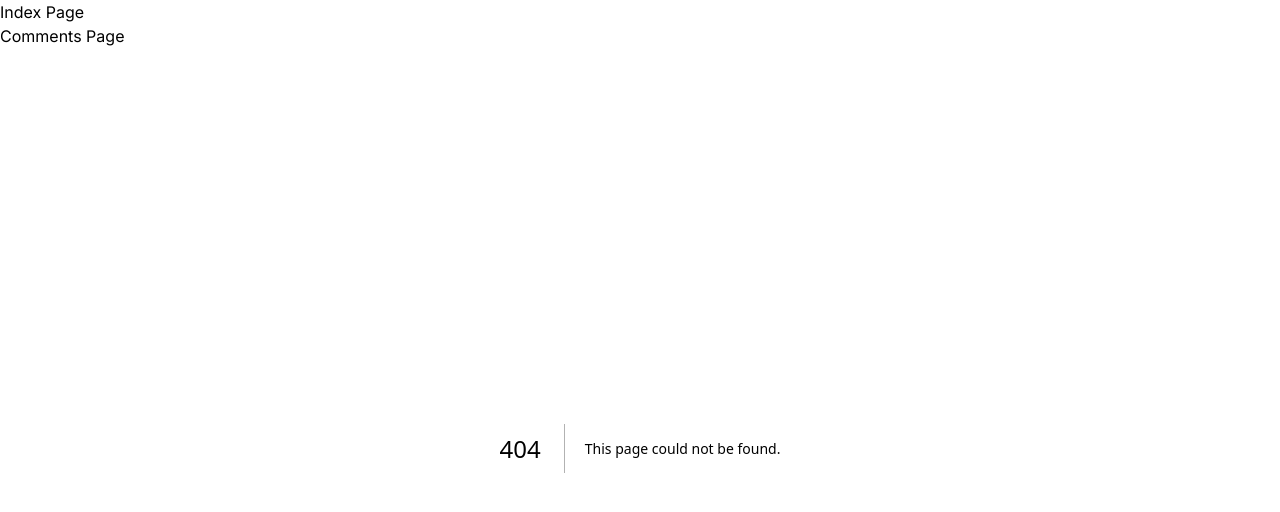
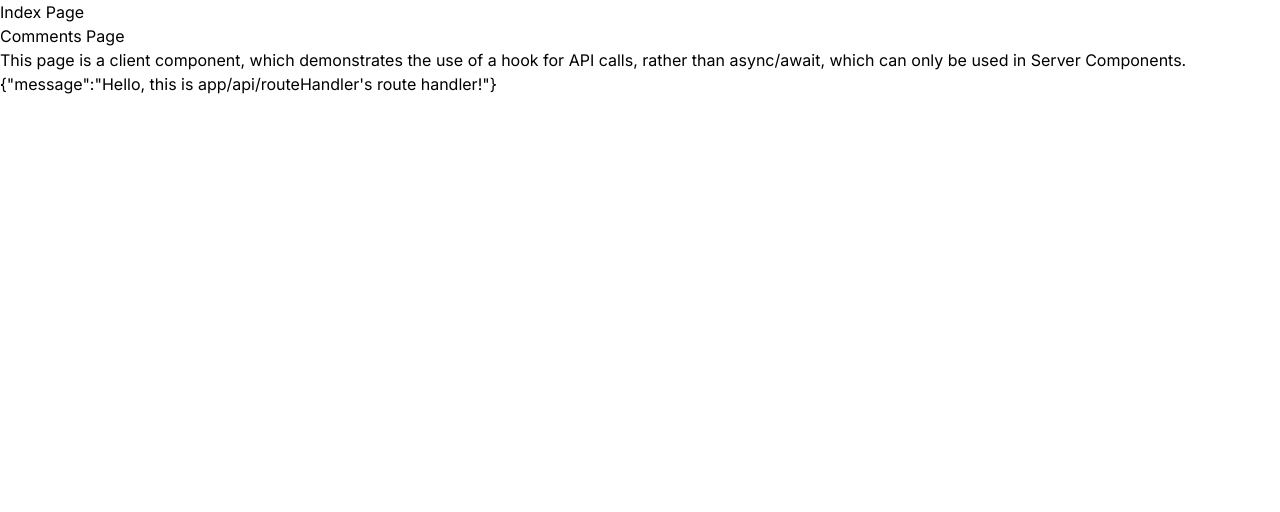
Before and after one commit to shakacode/nextjs-demo, a Next.js app: page /route-handler-test in a window 1280 px wide. Before the commit this address had no page. Shown: the top 512 px of the page. Built offline with nearby package versions, Linux system fonts and the light colour scheme.

Commit message:
Add route-handler demo

```diff
--- /dev/null
+++ b/app/api/routeHandler/route.ts
@@ -0,0 +1,3 @@
+export async function GET() {
+  return Response.json({ message: "Hello, this is app/api/routeHandler's route handler!" })
+}
--- /dev/null
+++ b/app/route-handler-test/page.tsx
@@ -0,0 +1,23 @@
+"use client"
+
+import useSWR from 'swr'
+
+const fetcher = (url) => fetch(url).then((res) => res.json())
+
+export default function Page() {
+  const { data, error } = useSWR("/api/routeHandler", fetcher)
+  let result = "Loading..."
+  if (error) {
+    result = "Failed to load"
+  }
+  if (data) {
+    result = JSON.stringify(data)
+  }
+
+  return (
+    <main>
+      <p>This page is a client component, which demonstrates the use of a hook for API calls, rather than async/await, which can only be used in Server Components.</p>
+      <section>{result}</section>
+    </main>
+    )
+}
```
